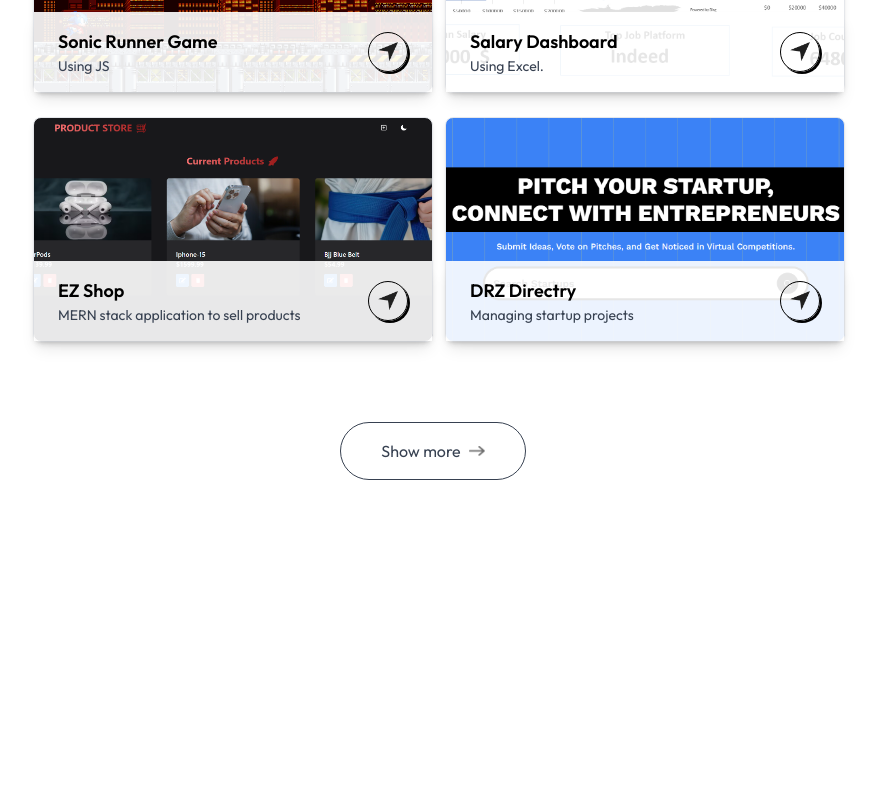
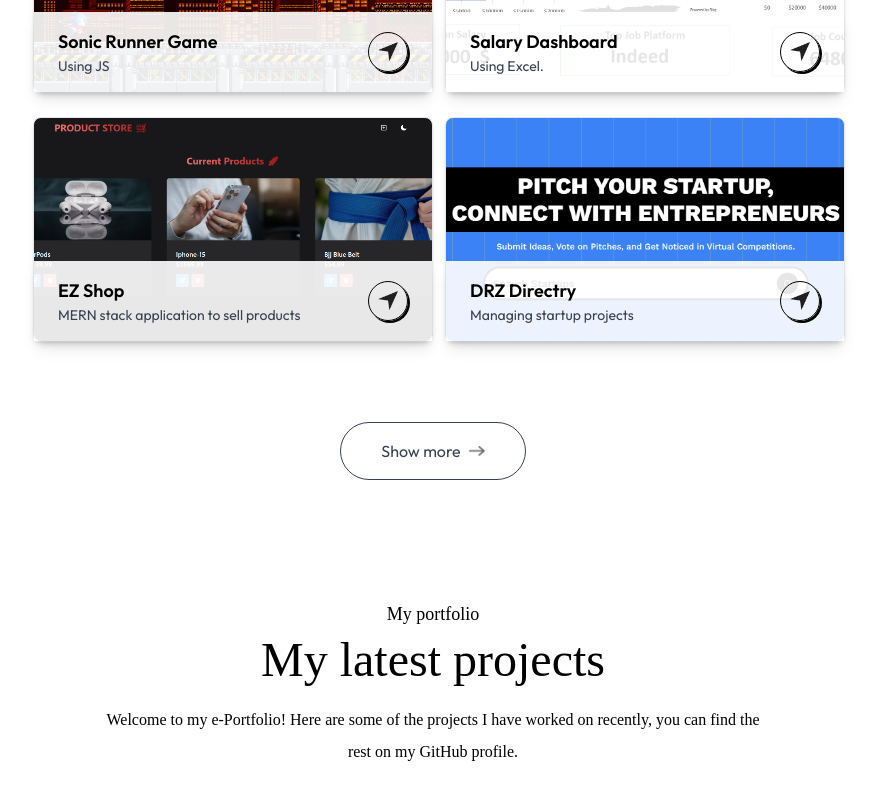
Before and after one commit to Delta-ReFz/PortfolioV2, a Next.js app in the folder portfoliov2/: page / in a window 1280 px wide. Shown: the part 2947-3747 px from the top of the page, without its empty margins (207-1084 px from the left). Before the commit the page ends 3547 px from the top, so only its background shows below. Built offline with nearby package versions, Linux system fonts and the light colour scheme; a web font is replaced by a local one.

Commit message:
Contact section

```diff
--- a/portfoliov2/app/page.js
+++ b/portfoliov2/app/page.js
@@ -1,6 +1,7 @@
 'use client';
 
 import About from "@/components/About";
+import Contact from "@/components/Contact";
 import Header from "@/components/Header";
 import Navbar from "@/components/Navbar";
 import Projects from "@/components/Projects";
@@ -15,6 +16,7 @@ export default function Home() {
       <About />
       <Work />
       <Projects />
+      <Contact />
     </>
 
   );
--- /dev/null
+++ b/portfoliov2/components/Contact.jsx
@@ -0,0 +1,16 @@
+import React from 'react'
+
+const Contact = () => {
+    return (
+        <div>
+            <h4 className='text-center mb-2 text-lg font-Ovo'>My portfolio</h4>
+            <h2 className='text-center text-5xl font-Ovo'>My latest projects</h2>
+            <p className='text-center max-w-2xl mx-auto mt-5 mb-12 font-Ovo'>
+                Welcome to my e-Portfolio! Here are some of the projects I have worked on recently,
+                you can find the rest on my GitHub profile.
+            </p>
+        </div>
+    )
+}
+
+export default Contact
--- a/portfoliov2/components/Projects.jsx
+++ b/portfoliov2/components/Projects.jsx
@@ -28,7 +28,7 @@ const Projects = () => {
                                         <p className='text-sm text-gray-700'>{project.description}</p>
                                     </div>
 
-                        <div className='border rounded-full border-black w-10 h-10 flex items-center justify-center shadow-[2px_2px_0_#000] group-hover:bg-lime-300 transition'>
+                                    <div className='border rounded-full border-black w-10 h-10 flex items-center justify-center shadow-[2px_2px_0_#000] group-hover:bg-pink-500 transition'>
                                         <Image src={assets.send_icon} alt='send icon' className='w-5' />
                                     </div>
                                 </div>
```
Lines whose indentation alone changed are shown as unchanged.
